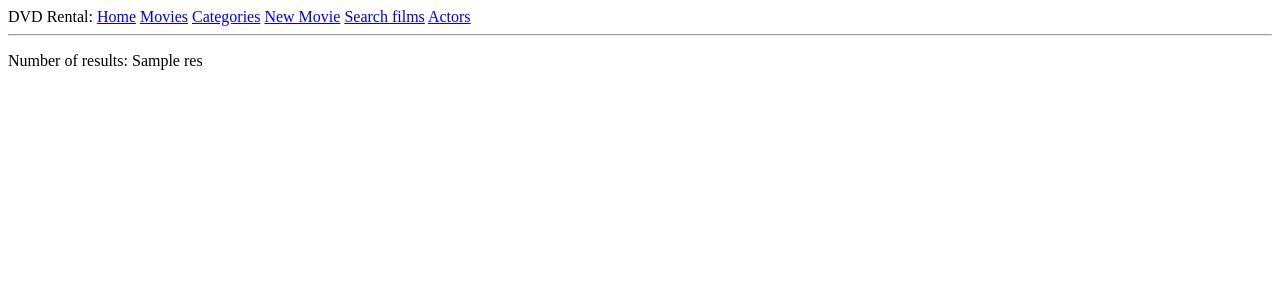
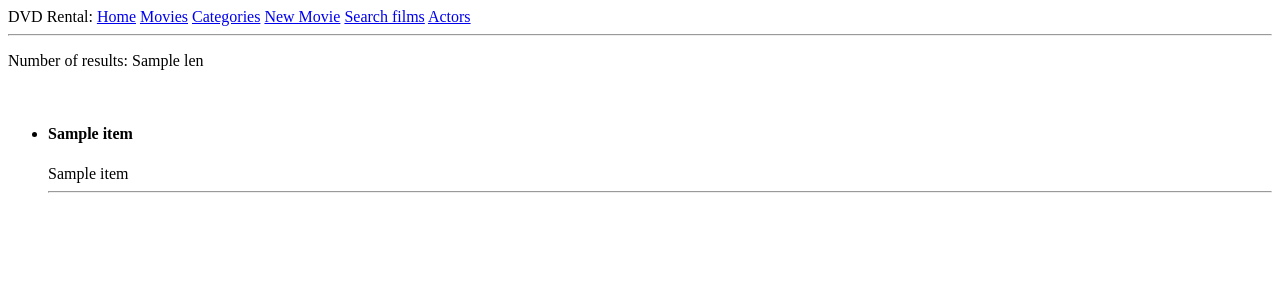
Before and after one commit to Elbertbiggs360/dvdrental, a Flask app: template templates/search_results.html in a window 1280 px wide. Shown: the top 300 px of the page. Run offline with Flask 2, Linux system fonts and the light colour scheme; the template is opened without the code that fills it: most values are stand-ins (such as "Sample title", 1, 10 or a date in 2020); parts of the project's set-up code (start-up, migrations or seed data) failed here and were passed over; some libraries are stand-ins or nearby versions.

Commit message:
Display search results

```diff
--- a/app.py
+++ b/app.py
@@ -102,7 +102,7 @@ def search_films():
     search_string = ' & '.join(search_terms)
     cur.execute("SELECT * FROM film where fulltext @@ to_tsquery(%s)", (search_string, ))
     res = cur.fetchall()
-    return render_template('search_results.html', title='Home', res=len(res))
+    return render_template('search_results.html', title='Home', res=res, len=len(res))
 
 @app.route('/movies/add', methods=['GET', 'POST'])
 def add_movie():
--- a/templates/search_results.html
+++ b/templates/search_results.html
@@ -1,6 +1,21 @@
 {% extends "base.html" %}
 {% block content %}
+{% if res %}
 <p>
-        Number of results: {{ res }}
+        Number of results: {{ len }}
 </p>
+<br/>
+<ul id="movienav">
+{% for item in res %}
+    <li>
+        <h4>{{item[1]}}</h4>
+        <span>{{item[2]}}</span>
+        <hr/>
+    </li>
+{% endfor %}
+</ul>
+{% else %}
+<h1>No movies found</h1>
+{% endif %}
+
 {% endblock %}
```
Also changed, not shown: 1 other file.
